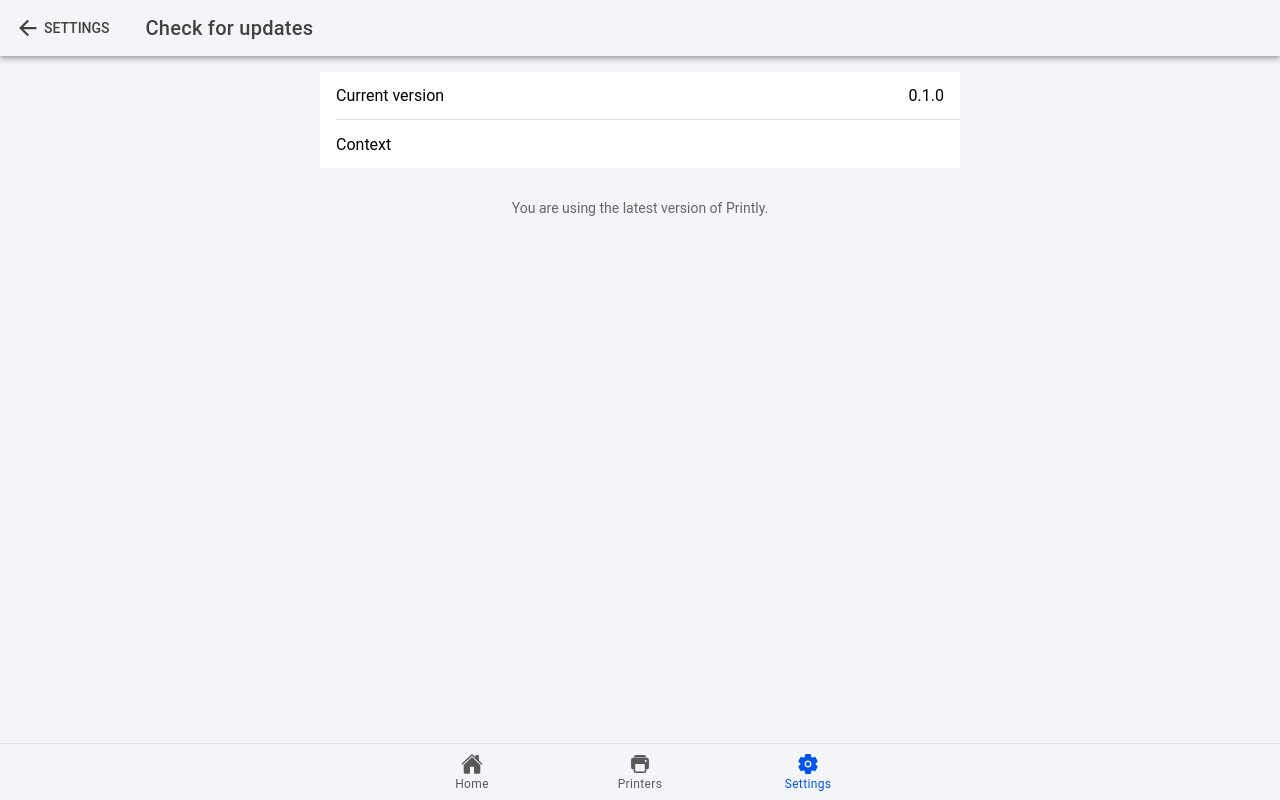
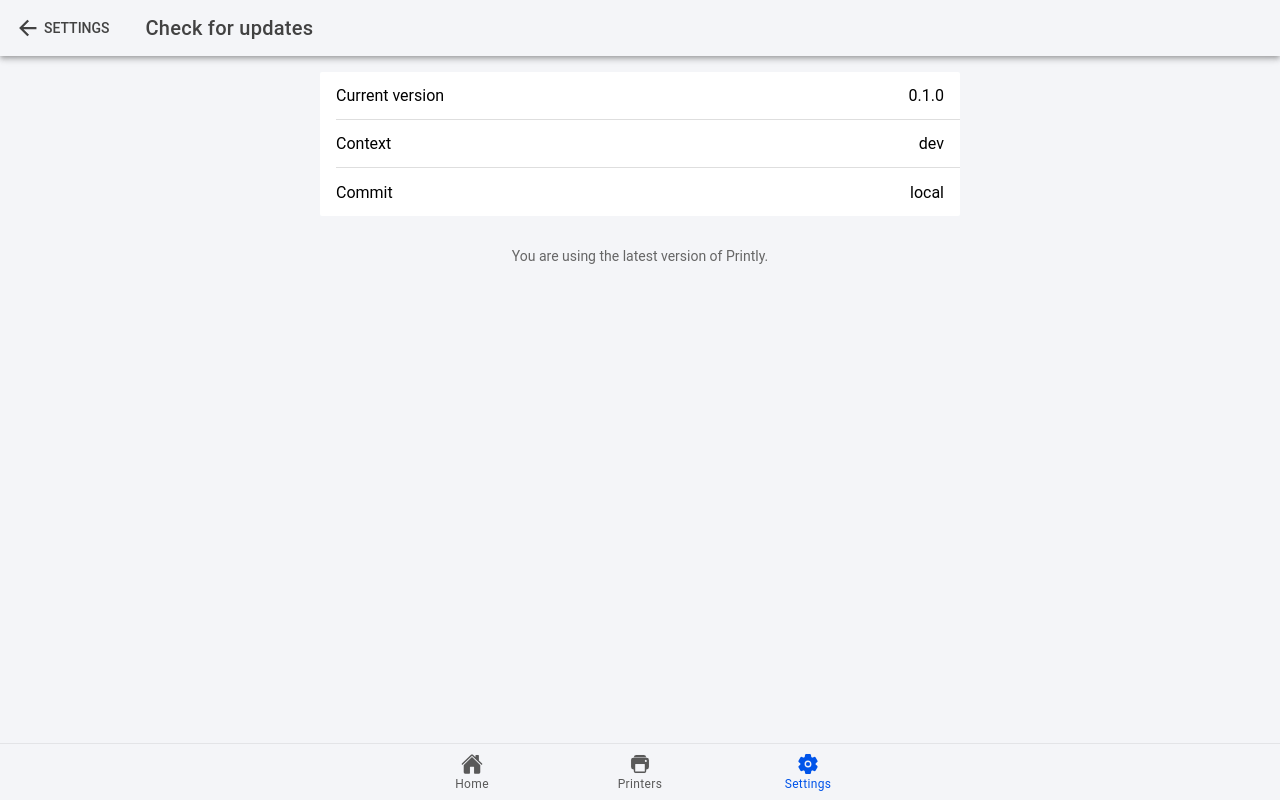
Before and after one commit to VanshajSaxena/printit-pwa, a React (Vite) app: page /settings/update in a window 1280 px wide. Built offline with nearby package versions, Linux system fonts and the light colour scheme; no server answers; what openapi-fetch, openapi-react-query would draw is missing.

Commit message:
expose netlify's readonly variable to the vite build process

```diff
--- a/src/pages/settings/UpdateAppPage.tsx
+++ b/src/pages/settings/UpdateAppPage.tsx
@@ -30,16 +30,24 @@ export default function UpdateAppPage() {
         <IonList inset className="py-0!">
           <IonItem>
             <IonLabel>Current version</IonLabel>
-            {/* This gets replaced during build process. */}
             <IonLabel slot="end">{import.meta.env.VITE_APP_VERSION}</IonLabel>
           </IonItem>
+          {import.meta.env.VITE_NETLIFY_CONTEXT !== "production" && (
+            <>
               <IonItem>
                 <IonLabel>Context</IonLabel>
-            {/* This gets replaced during build process. */}
                 <IonLabel slot="end">
                   {import.meta.env.VITE_NETLIFY_CONTEXT}
                 </IonLabel>
               </IonItem>
+              <IonItem>
+                <IonLabel>Commit</IonLabel>
+                <IonLabel slot="end">
+                  {import.meta.env.VITE_COMMIT_REF}
+                </IonLabel>
+              </IonItem>
+            </>
+          )}
         </IonList>
         {needRefresh[0] ? (
           <IonList inset className="py-0!">
--- a/src/vite-env.d.ts
+++ b/src/vite-env.d.ts
@@ -3,6 +3,11 @@
 
 interface ImportMetaEnv {
   readonly VITE_APP_VERSION: string;
-  readonly VITE_NETLIFY_CONTEXT: string;
-  readonly VITE_API_BASE_URL: string;
+  readonly VITE_NETLIFY_CONTEXT:
+    | "production"
+    | "deploy-preview"
+    | "branch-deploy"
+    | "dev";
+  readonly VITE_COMMIT_REF: string;
+  readonly VITE_DEPLOY_PRIME_URL: string;
 }
--- a/vite.config.ts
+++ b/vite.config.ts
@@ -12,6 +12,15 @@ import pkg from "./package.json";
 export default defineConfig({
   define: {
     "import.meta.env.VITE_APP_VERSION": JSON.stringify(pkg.version),
+    "import.meta.env.VITE_NETLIFY_CONTEXT": JSON.stringify(
+      process.env.CONTEXT ?? "dev",
+    ),
+    "import.meta.env.VITE_COMMIT_REF": JSON.stringify(
+      process.env.COMMIT_REF ?? "local",
+    ),
+    "import.meta.env.VITE_DEPLOY_PRIME_URL": JSON.stringify(
+      process.env.DEPLOY_PRIME_URL ?? "localhost",
+    ),
   },
   plugins: [
     react(),
```
Lines whose indentation alone changed are shown as unchanged.
